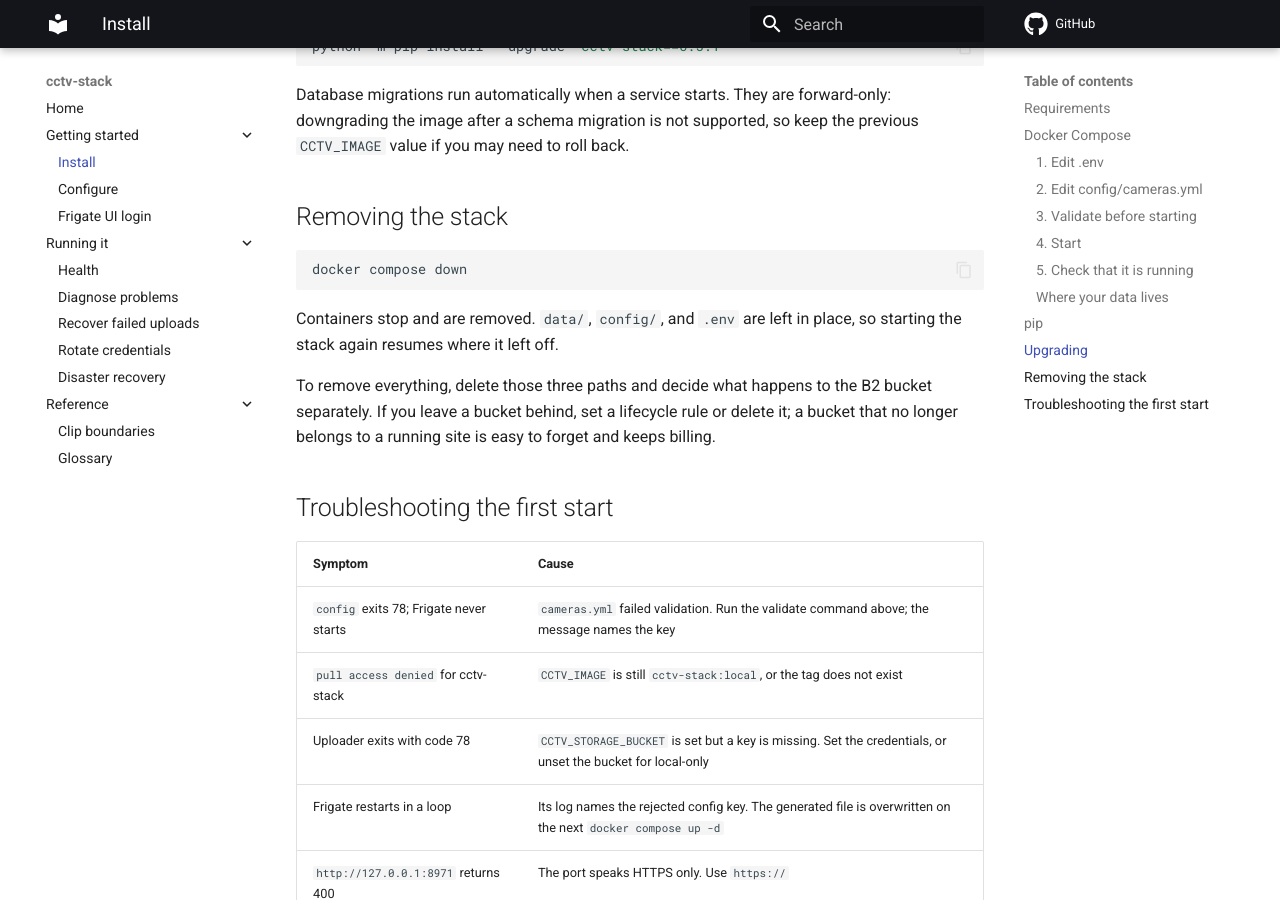
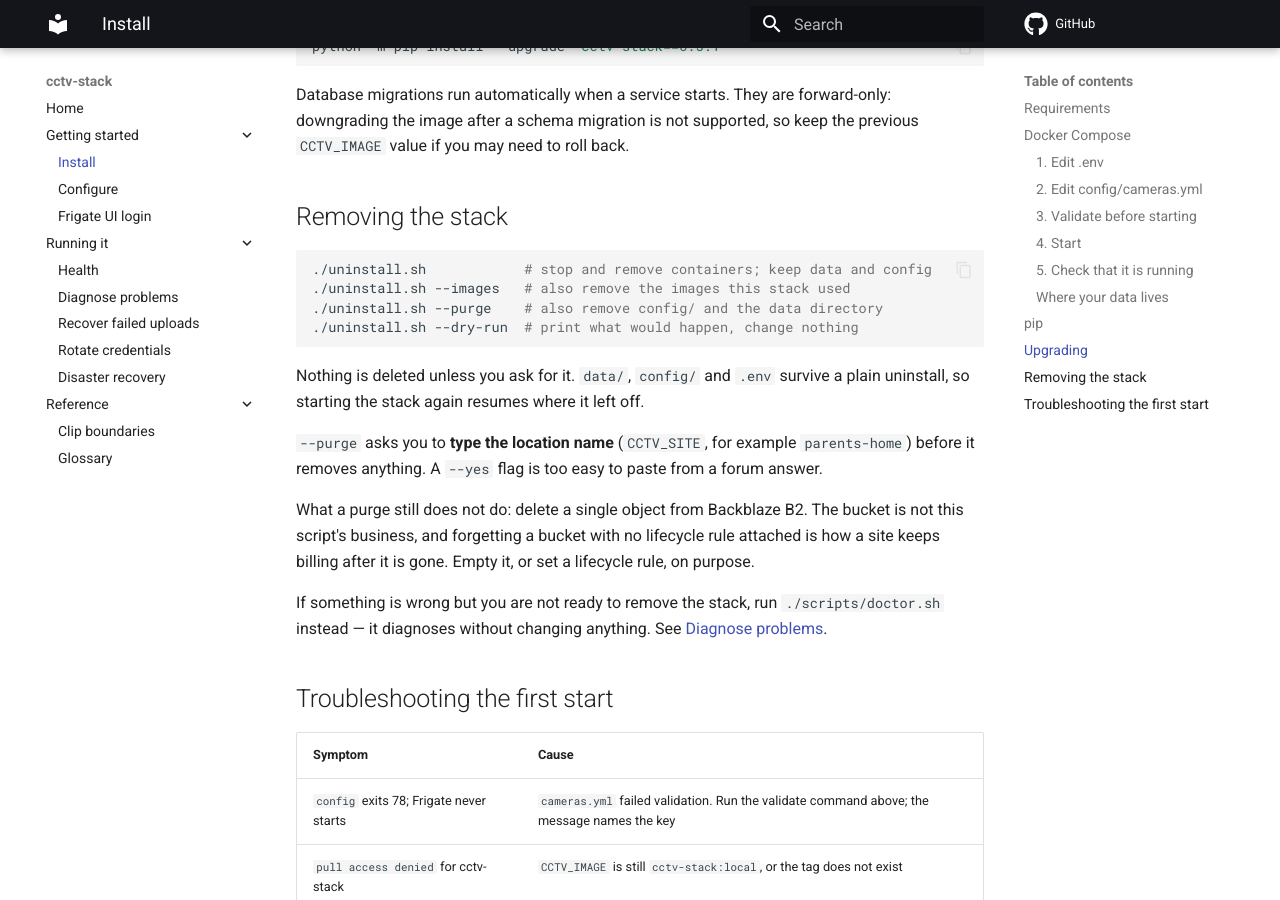
Before and after one commit to aravindmyd/cctv-stack, an MkDocs documentation site: the page built from docs/install.md, in a window 1280 px wide and 900 px high, scrolled down 4856 px. Built offline with MkDocs 1.6.1 and Material for MkDocs 9.7.7, drawn with Linux system fonts in a browser that asks for light colours; comment, search, counter and statistics services are not loaded.

Commit message:
feat(uninstall): keep data by default, require the location name to purge
./uninstall.sh stops and removes containers and deletes nothing else. --images
removes the images, --purge removes config/ and the data directory after the
operator types the location name, and --dry-run prints the whole plan.

Two guards: --purge refuses a data directory that resolves to /, HOME, /data or
another system path, and --remove-lifecycle reports honestly that this build
creates no lifecycle rule. Cloud footage is never touched.

12 tests run the script against a throwaway installation with a stub docker, so
both halves are asserted: that the default path stops containers, and that it
leaves config/ and data/ alone.

Signed-off-by: Jothika Raja <jothika.zero@gmail.com>

````diff
--- a/docs/install.md
+++ b/docs/install.md
@@ -229,15 +229,24 @@
 ## Removing the stack
 
 ```bash
-docker compose down
+./uninstall.sh            # stop and remove containers; keep data and config
+./uninstall.sh --images   # also remove the images this stack used
+./uninstall.sh --purge    # also remove config/ and the data directory
+./uninstall.sh --dry-run  # print what would happen, change nothing
 ```
 
-Containers stop and are removed. `data/`, `config/`, and `.env` are left in place, so
-starting the stack again resumes where it left off.
+Nothing is deleted unless you ask for it. `data/`, `config/` and `.env` survive a plain
+uninstall, so starting the stack again resumes where it left off.
 
-To remove everything, delete those three paths and decide what happens to the B2 bucket
-separately. If you leave a bucket behind, set a lifecycle rule or delete it; a bucket that
-no longer belongs to a running site is easy to forget and keeps billing.
+`--purge` asks you to **type the location name** (`CCTV_SITE`, for example `parents-home`)
+before it removes anything. A `--yes` flag is too easy to paste from a forum answer.
+
+What a purge still does not do: delete a single object from Backblaze B2. The bucket is not
+this script's business, and forgetting a bucket with no lifecycle rule attached is how a site
+keeps billing after it is gone. Empty it, or set a lifecycle rule, on purpose.
+
+If something is wrong but you are not ready to remove the stack, run `./scripts/doctor.sh`
+instead — it diagnoses without changing anything. See [Diagnose problems](doctor.md).
 
 ## Troubleshooting the first start
 
````
Also changed, not shown: AGENTS.md (+2 -2 lines), internal/architecture/lld/07-installer-and-host-profiles.md (+6 -0 lines), 2 other files.
